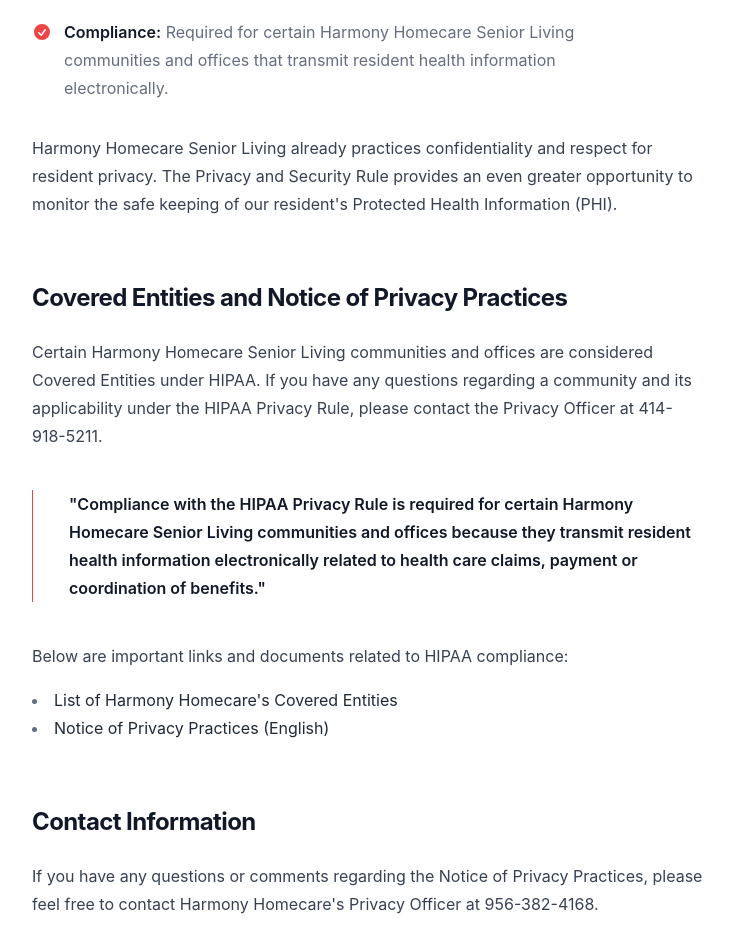
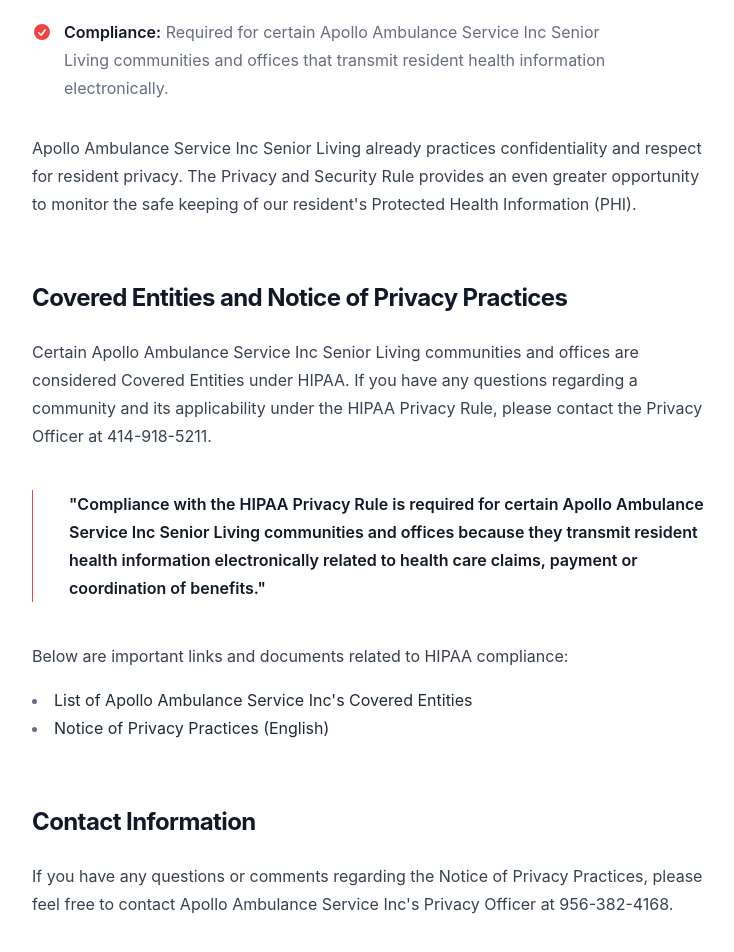
Before and after one commit to martoast/harmony-transport, a Nuxt app: page /hipaa in a window 1280 px wide. Shown: the part 700-1652 px from the top of the page, without its empty margins (224-958 px from the left). Built offline with nearby package versions, Linux system fonts and the light colour scheme.

Commit message:
update text for apollo

```diff
--- a/pages/hipaa.vue
+++ b/pages/hipaa.vue
@@ -24,26 +24,26 @@
           </li>
           <li class="flex gap-x-3">
             <CheckCircleIcon class="mt-1 h-5 w-5 flex-none text-red-500" aria-hidden="true" />
-            <span><strong class="font-semibold text-gray-900">Compliance:</strong> Required for certain Harmony Homecare Senior Living communities and offices that transmit resident health information electronically.</span>
+            <span><strong class="font-semibold text-gray-900">Compliance:</strong> Required for certain Apollo Ambulance Service Inc Senior Living communities and offices that transmit resident health information electronically.</span>
           </li>
         </ul>
-        <p class="mt-8">Harmony Homecare Senior Living already practices confidentiality and respect for resident privacy. The Privacy and Security Rule provides an even greater opportunity to monitor the safe keeping of our resident's Protected Health Information (PHI).</p>
+        <p class="mt-8">Apollo Ambulance Service Inc Senior Living already practices confidentiality and respect for resident privacy. The Privacy and Security Rule provides an even greater opportunity to monitor the safe keeping of our resident's Protected Health Information (PHI).</p>
         <h2 class="mt-16 text-2xl font-bold tracking-tight text-gray-900">Covered Entities and Notice of Privacy Practices</h2>
-        <p class="mt-6">Certain Harmony Homecare Senior Living communities and offices are considered Covered Entities under HIPAA. If you have any questions regarding a community and its applicability under the HIPAA Privacy Rule, please contact the Privacy Officer at 414-918-5211.</p>
+        <p class="mt-6">Certain Apollo Ambulance Service Inc Senior Living communities and offices are considered Covered Entities under HIPAA. If you have any questions regarding a community and its applicability under the HIPAA Privacy Rule, please contact the Privacy Officer at 414-918-5211.</p>
         <figure class="mt-10 border-l border-red-500 pl-9">
           <blockquote class="font-semibold text-gray-900">
-            <p>"Compliance with the HIPAA Privacy Rule is required for certain Harmony Homecare Senior Living communities and offices because they transmit resident health information electronically related to health care claims, payment or coordination of benefits."</p>
+            <p>"Compliance with the HIPAA Privacy Rule is required for certain Apollo Ambulance Service Inc Senior Living communities and offices because they transmit resident health information electronically related to health care claims, payment or coordination of benefits."</p>
           </blockquote>
         </figure>
         <p class="mt-10">Below are important links and documents related to HIPAA compliance:</p>
         <ul class="mt-4 list-disc list-inside text-gray-600">
-          <li><a href="/content/dam/Harmony Homecare/en/documents/hipaa/Harmony HomecareHIPAACoveredEntities-09032024.pdf" class="text-gray-800 hover:text-indigo-500">List of Harmony Homecare's Covered Entities</a></li>
-          <li><a href="/content/dam/Harmony Homecare/en/documents/HIPPA_Policy_2013.pdf" class="text-gray-800 hover:text-indigo-500">Notice of Privacy Practices (English)</a></li>
+          <li><a href="/content/dam/Apollo Ambulance Service Inc/en/documents/hipaa/Apollo Ambulance Service IncHIPAACoveredEntities-09032024.pdf" class="text-gray-800 hover:text-indigo-500">List of Apollo Ambulance Service Inc's Covered Entities</a></li>
+          <li><a href="/content/dam/Apollo Ambulance Service Inc/en/documents/HIPPA_Policy_2013.pdf" class="text-gray-800 hover:text-indigo-500">Notice of Privacy Practices (English)</a></li>
         </ul>
       </div>
       <div class="mt-16 max-w-2xl">
         <h2 class="text-2xl font-bold tracking-tight text-gray-900">Contact Information</h2>
-        <p class="mt-6">If you have any questions or comments regarding the Notice of Privacy Practices, please feel free to contact Harmony Homecare's Privacy Officer at 956-382-4168.</p>
+        <p class="mt-6">If you have any questions or comments regarding the Notice of Privacy Practices, please feel free to contact Apollo Ambulance Service Inc's Privacy Officer at 956-382-4168.</p>
       </div>
     </div>
   </div>
--- a/pages/terms-of-service.vue
+++ b/pages/terms-of-service.vue
@@ -8,16 +8,16 @@
     <h1 class="mt-2 text-3xl font-bold tracking-tight text-gray-900 sm:text-4xl">Terms of Service</h1>
     <p class="mt-6 text-xl leading-8">Last Updated: 07/02/2024</p>
 
-    <p class="mt-6">Welcome to Harmony Homecare. These Terms of Service ("Terms") govern your access to and use of Harmony Homecare's website, services, and applications (the "Service"). Please read these Terms carefully, and contact us if you have any questions. By accessing or using our Service, you agree to be bound by these Terms and our Privacy Policy.</p>
+    <p class="mt-6">Welcome to Apollo Ambulance Service Inc. These Terms of Service ("Terms") govern your access to and use of Apollo Ambulance Service Inc's website, services, and applications (the "Service"). Please read these Terms carefully, and contact us if you have any questions. By accessing or using our Service, you agree to be bound by these Terms and our Privacy Policy.</p>
 
     <h2 class="mt-16 text-2xl font-bold tracking-tight text-gray-900">1. Definitions</h2>
     <ul role="list" class="mt-8 max-w-xl space-y-8 text-gray-600">
       <li class="flex gap-x-3">
-        <span><strong class="font-semibold text-gray-900">"Company"</strong> refers to Harmony Homecare, 1401 21st Street Suite R
+        <span><strong class="font-semibold text-gray-900">"Company"</strong> refers to Apollo Ambulance Service Inc, 1401 21st Street Suite R
 Sacramento California 95811.</span>
       </li>
       <li class="flex gap-x-3">
-        <span><strong class="font-semibold text-gray-900">"Service"</strong> refers to the website, applications, and services provided by Harmony Homecare.</span>
+        <span><strong class="font-semibold text-gray-900">"Service"</strong> refers to the website, applications, and services provided by Apollo Ambulance Service Inc.</span>
       </li>
       <li class="flex gap-x-3">
         <span><strong class="font-semibold text-gray-900">"You"</strong> refers to the individual accessing or using the Service, or the company or organization on whose behalf that individual is accessing or using the Service.</span>
@@ -25,7 +25,7 @@
     </ul>
 
     <h2 class="mt-16 text-2xl font-bold tracking-tight text-gray-900">2. Use of Service</h2>
-    <p class="mt-6">You may use our Service only if you can form a binding contract with Harmony Homecare, and only in compliance with these Terms and all applicable laws. When you create your Harmony Homecare account, you must provide us with accurate and complete information. Any use or access by anyone under the age of 18 is prohibited.</p>
+    <p class="mt-6">You may use our Service only if you can form a binding contract with Apollo Ambulance Service Inc, and only in compliance with these Terms and all applicable laws. When you create your Apollo Ambulance Service Inc account, you must provide us with accurate and complete information. Any use or access by anyone under the age of 18 is prohibited.</p>
 
     <h2 class="mt-16 text-2xl font-bold tracking-tight text-gray-900">3. Account Registration</h2>
     <p class="mt-6">To access certain features of the Service, you may be required to register for an account. You agree to provide accurate, current, and complete information during the registration process and to update such information to keep it accurate, current, and complete.</p>
@@ -34,16 +34,16 @@
     <p class="mt-6">Our Service allows you to post, link, store, share and otherwise make available certain information, text, graphics, or other material ("Content"). You are responsible for the Content that you post on or through the Service, including its legality, reliability, and appropriateness.</p>
 
     <h2 class="mt-16 text-2xl font-bold tracking-tight text-gray-900">5. Intellectual Property Rights</h2>
-    <p class="mt-6">The Service and its original content, features, and functionality are and will remain the exclusive property of Harmony Homecare and its licensors. The Service is protected by copyright, trademark, and other laws of both the United States and foreign countries. Our trademarks and trade dress may not be used in connection with any product or service without the prior written consent of Harmony Homecare.</p>
+    <p class="mt-6">The Service and its original content, features, and functionality are and will remain the exclusive property of Apollo Ambulance Service Inc and its licensors. The Service is protected by copyright, trademark, and other laws of both the United States and foreign countries. Our trademarks and trade dress may not be used in connection with any product or service without the prior written consent of Apollo Ambulance Service Inc.</p>
 
     <h2 class="mt-16 text-2xl font-bold tracking-tight text-gray-900">6. Links to Other Websites</h2>
-    <p class="mt-6">Our Service may contain links to third-party websites or services that are not owned or controlled by Harmony Homecare. Harmony Homecare has no control over, and assumes no responsibility for, the content, privacy policies, or practices of any third-party websites or services.</p>
+    <p class="mt-6">Our Service may contain links to third-party websites or services that are not owned or controlled by Apollo Ambulance Service Inc. Apollo Ambulance Service Inc has no control over, and assumes no responsibility for, the content, privacy policies, or practices of any third-party websites or services.</p>
 
     <h2 class="mt-16 text-2xl font-bold tracking-tight text-gray-900">7. Termination</h2>
     <p class="mt-6">We may terminate or suspend your account and bar access to the Service immediately, without prior notice or liability, under our sole discretion, for any reason whatsoever and without limitation, including but not limited to a breach of the Terms.</p>
 
     <h2 class="mt-16 text-2xl font-bold tracking-tight text-gray-900">8. Limitation of Liability</h2>
-    <p class="mt-6">In no event shall Harmony Homecare, nor its directors, employees, partners, agents, suppliers, or affiliates, be liable for any indirect, incidental, special, consequential or punitive damages, including without limitation, loss of profits, data, use, goodwill, or other intangible losses, resulting from your access to or use of or inability to access or use the Service.</p>
+    <p class="mt-6">In no event shall Apollo Ambulance Service Inc, nor its directors, employees, partners, agents, suppliers, or affiliates, be liable for any indirect, incidental, special, consequential or punitive damages, including without limitation, loss of profits, data, use, goodwill, or other intangible losses, resulting from your access to or use of or inability to access or use the Service.</p>
 
     <h2 class="mt-16 text-2xl font-bold tracking-tight text-gray-900">9. Disclaimer</h2>
     <p class="mt-6">Your use of the Service is at your sole risk. The Service is provided on an "AS IS" and "AS AVAILABLE" basis. The Service is provided without warranties of any kind, whether express or implied, including, but not limited to, implied warranties of merchantability, fitness for a particular purpose, non-infringement or course of performance.</p>
@@ -55,7 +55,7 @@
     <p class="mt-6">We reserve the right, at our sole discretion, to modify or replace these Terms at any time. If a revision is material we will provide at least 30 days' notice prior to any new terms taking effect. What constitutes a material change will be determined at our sole discretion.</p>
 
     <h2 class="mt-16 text-2xl font-bold tracking-tight text-gray-900">12. Contact Us</h2>
-    <p class="mt-6">If you have any questions about these Terms, please contact us at esteban@Harmony Homecare.io</p>
+    <p class="mt-6">If you have any questions about these Terms, please contact us at esteban@Apollo Ambulance Service Inc.io</p>
   </div>
 </div>
 </template>
```
